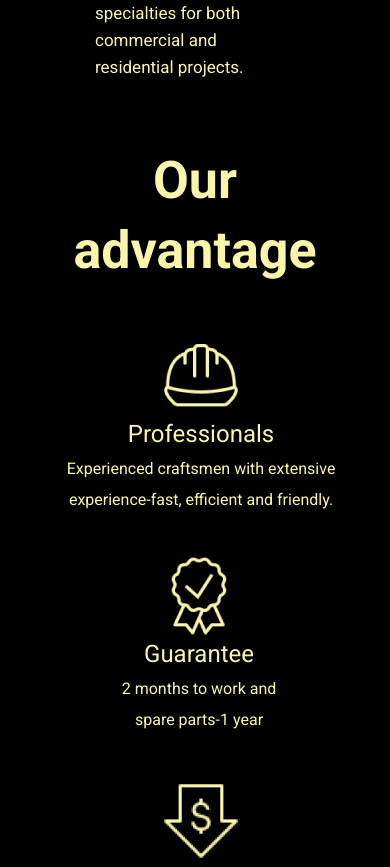
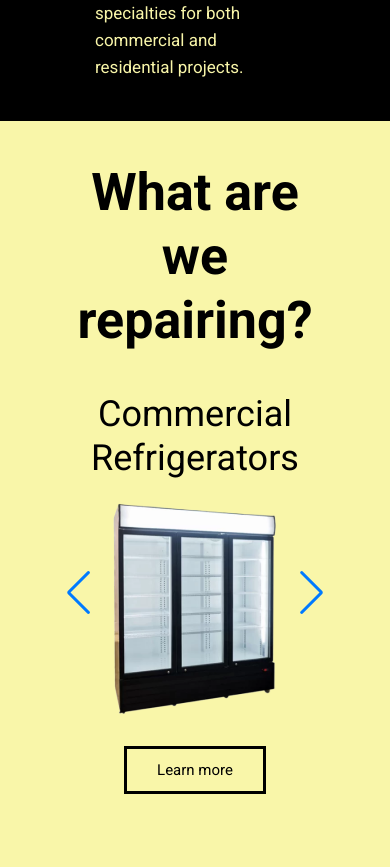
Before and after one commit to elnurruzmanov/Pro-Tech, a React (Create React App) app: page / in a window 390 px wide. Shown: the part 1120-1987 px from the top of the page. Built offline with nearby package versions, Linux system fonts and the light colour scheme.

Commit message:
I also installed the animations

```diff
--- a/package.json
+++ b/package.json
@@ -10,6 +10,7 @@
     "react": "^18.2.0",
     "react-dom": "^18.2.0",
     "react-hook-form": "^7.35.0",
+    "react-reveal": "^1.2.2",
     "react-router-dom": "^6.3.0",
     "react-scripts": "5.0.1",
     "semantic-ui-css": "^2.4.1",
--- a/src/App.js
+++ b/src/App.js
@@ -7,7 +7,7 @@ import { Routes, Route } from "react-router-dom";
 //components
 import Home from "./components/Home/Home";
 import About from "./components/About/About";
-// import Repair from "./components/Repair/Repair";
+import Repair from "./components/Repair/Repair";
 import Services from "./components/Services/Services";
 import Clients from "./components/Clients/Clients";
 import Works from "./components/Works/Works";
@@ -22,9 +22,9 @@ function App() {
       <Routes>
         <Route path="/" element={<About />} />
       </Routes>
-      {/* <Routes>
+      <Routes>
         <Route path="/" element={<Repair />} />
-      </Routes> */}
+      </Routes>
       <Routes>
         <Route path="/" element={<Services />} />
       </Routes>
--- a/src/components/About/About.jsx
+++ b/src/components/About/About.jsx
@@ -1,21 +1,39 @@
-import React from 'react'
-import "./About.css"
+import React from "react";
+import "./About.css";
+
+//React Reveal
+
+import Rotate from "react-reveal/Rotate";
+import Fade from 'react-reveal/Fade';
 
 const About = () => {
   return (
-    <div className='About'>
+    <div className="About">
       <div className="container">
         <div className="About-info">
           <div className="about-title">
-            <h1 className='about'>About</h1>
+            <Rotate top left>
+              <h1 className="about">About</h1>
+            </Rotate>
           </div>
           <div className="about-text">
-            <p className="about-texts">Appliance Service and Repair. Heating and Air Conditioning (HVAC) Service and Repair Appliances:Commercial Refrigerators,Commercial Freezers,Washers / Dryers, Stoves ,Wine Cooler, Commercial Ice Makers,Coolers and A/C (HVAC) Service and Repair are specialties VP Reliable Appliance Service provides in the city of Los Angeles Area Repairs, restorations, welding, rewiring, seal system compressor, and other services are our specialties for both commercial and residential projects.</p>
+          <Fade right>
+            <p className="about-texts">
+              Appliance Service and Repair. Heating and Air Conditioning (HVAC)
+              Service and Repair Appliances:Commercial Refrigerators,Commercial
+              Freezers,Washers / Dryers, Stoves ,Wine Cooler, Commercial Ice
+              Makers,Coolers and A/C (HVAC) Service and Repair are specialties
+              VP Reliable Appliance Service provides in the city of Los Angeles
+              Area Repairs, restorations, welding, rewiring, seal system
+              compressor, and other services are our specialties for both
+              commercial and residential projects.
+            </p>
+            </Fade>
           </div>
         </div>
       </div>
     </div>
-  )
-}
+  );
+};
 
-export default About
+export default About;
--- a/src/components/Home/Home.jsx
+++ b/src/components/Home/Home.jsx
@@ -2,8 +2,12 @@ import React from "react";
 import "./Home.css";
 
 //images
-import Phone from "../../assets/images/phone.png"
-import Register from "../../assets/images/register-countries.png"
+import Phone from "../../assets/images/phone.png";
+import Register from "../../assets/images/register-countries.png";
+
+//React Reveal
+
+import Bounce from "react-reveal/Bounce";
 
 const Home = () => {
   return (
@@ -11,10 +15,12 @@ const Home = () => {
       <div className="Home">
         <div className="container">
           <div className="home-info">
-
             <div className="home-title">
+              <Bounce left>
                 <h1 className="home_title-info">Appliance repair. Pro Tech</h1>
+              </Bounce>
             </div>
+            <Bounce right>
               <div className="home-form">
                 <div className="call-us">
                   <img src={Phone} alt="" className="Phone" />
@@ -41,6 +47,7 @@ const Home = () => {
                   <button className="home-btn">Order</button>
                 </form>
               </div>
+            </Bounce>
           </div>
         </div>
       </div>
--- a/src/components/Repair/Repair.css
+++ b/src/components/Repair/Repair.css
@@ -74,3 +74,71 @@
  /*********************************/
 
  /* OPEN RESPONSIVE */
+ .repair-swiper{
+  display: none;
+ }
+
+
+ @media (max-width:720px) {
+  .container{
+    width: 610px;
+    margin: 0 auto;
+  }
+.repair-list{
+  display: none;
+}
+.repair-swiper{
+display: block;
+}
+.repair-swiper .repair-item{
+  width: 100%;
+}
+ }
+
+ @media (max-width:620px) {
+  .container{
+    width: 510px;
+    margin: 0 auto;
+  }
+.repair-list{
+  display: none;
+}
+.repair-swiper{
+display: block;
+}
+.repair-swiper .repair-item{
+  width: 100%;
+}
+ }
+
+ @media (max-width:520px) {
+  .container{
+    width: 410px;
+    margin: 0 auto;
+  }
+.repair-list{
+  display: none;
+}
+.repair-swiper{
+display: block;
+}
+.repair-swiper .repair-item{
+  width: 100%;
+}
+ }
+
+ @media (max-width:420px) {
+  .container{
+    width: 310px;
+    margin: 0 auto;
+  }
+.repair-list{
+  display: none;
+}
+.repair-swiper{
+display: block;
+}
+.repair-swiper .repair-item{
+  width: 100%;
+}
+ }
--- a/src/components/Repair/Repair.jsx
+++ b/src/components/Repair/Repair.jsx
@@ -14,6 +14,20 @@ import Dishvashers from "../../assets/images/Dishvashers.png"
 import Cooler from "../../assets/images/Cooler.png"
 import Ice from "../../assets/images/Ice-makers.png"
 import Coolers from "../../assets/images/Coolers.png"
+import { Swiper, SwiperSlide } from "swiper/react";
+
+// Import Swiper styles
+import "swiper/css";
+import "swiper/css/pagination";
+import "swiper/css/navigation";
+
+
+// import required modules
+import { Pagination, Navigation } from "swiper";
+
+// React Reveal
+
+import Bounce from 'react-reveal/Bounce';
 
 
 const Repair = () => {
@@ -22,6 +36,7 @@ const Repair = () => {
   <div className="container">
     <h1 className="repair-title">What are we repairing?</h1>
     <ul className="repair-list">
+    <Bounce left>
       <li className="repair-item">
         <h3 className="repair-item_info">Commercial Refrigerators</h3>
         <img src={Commercial} alt="" className='household-appliances' />
@@ -37,6 +52,8 @@ const Repair = () => {
         <img src={Freezer} alt="" className='household-appliances' />
         <Link to="/" className='repair-item_link'>Learn more</Link>
       </li>
+      </Bounce>
+      <Bounce right>
       <li className="repair-item">
         <h3 className="repair-item_info">Washers / Dryers</h3>
         <img src={Washers} alt="" className='household-appliances' />
@@ -52,6 +69,8 @@ const Repair = () => {
         <img src={Dishvashers} alt="" className='household-appliances' />
         <Link to="/" className='repair-item_link'>Learn more</Link>
       </li>
+      </Bounce>
+      <Bounce left>
       <li className="repair-item">
         <h3 className="repair-item_info">Wine Cooler</h3>
         <img src={Cooler} alt="" className='household-appliances' />
@@ -67,7 +86,93 @@ const Repair = () => {
         <img src={Coolers} alt="" className='household-appliances' />
         <Link to="/" className='repair-item_link'>Learn more</Link>
       </li>
+      </Bounce>
     </ul>
+    <div className='repair-swiper'>
+
+      <Swiper slidesPerView={1} spaceBetween={0} loop={true}
+      navigation={true} modules={[ Navigation]} className="mySwiper">
+        <Bounce left>
+        <SwiperSlide>
+          <li className="repair-item">
+            <h3 className="repair-item_info">Commercial Refrigerators</h3>
+            <img src={Commercial} alt="" className='household-appliances' />
+            <Link to="/" className='repair-item_link'>Learn more</Link>
+          </li>
+        </SwiperSlide>
+        <SwiperSlide>
+          <li className="repair-item">
+            <h3 className="repair-item_info">Commercial Freezers</h3>
+            <img src={Freezers} alt="" className='household-appliances' />
+            <Link to="/" className='repair-item_link'>Learn more</Link>
+          </li>
+        </SwiperSlide>
+        <SwiperSlide>
+          <li className="repair-item">
+            <h3 className="repair-item_info">Refrigerators</h3>
+            <img src={Freezer} alt="" className='household-appliances' />
+            <Link to="/" className='repair-item_link'>Learn more</Link>
+          </li>
+        </SwiperSlide>
+        </Bounce>
+      </Swiper>
+    </div>
+    <div className='repair-swiper'>
+      <Swiper slidesPerView={1} spaceBetween={0} loop={true}
+      navigation={true} modules={[ Navigation]} className="mySwiper">
+          <Bounce right>
+        <SwiperSlide>
+        <li className="repair-item">
+        <h3 className="repair-item_info">Washers / Dryers</h3>
+        <img src={Washers} alt="" className='household-appliances' />
+        <Link to="/" className='repair-item_link'>Learn more</Link>
+      </li>
+        </SwiperSlide>
+        <SwiperSlide>
+        <li className="repair-item">
+        <h3 className="repair-item_info">Stoves</h3>
+        <img src={Stoves} alt="" className='household-appliances' />
+        <Link to="/" className='repair-item_link'>Learn more</Link>
+      </li>
+        </SwiperSlide>
+        <SwiperSlide>
+        <li className="repair-item">
+        <h3 className="repair-item_info">Dishwashers</h3>
+        <img src={Dishvashers} alt="" className='household-appliances' />
+        <Link to="/" className='repair-item_link'>Learn more</Link>
+      </li>
+        </SwiperSlide>
+        </Bounce>
+      </Swiper>
+    </div>
+    <div className='repair-swiper'>
+      <Swiper slidesPerView={1} spaceBetween={0} loop={true}
+      navigation={true} modules={[ Navigation]} className="mySwiper">
+        <Bounce left>
+        <SwiperSlide>
+        <li className="repair-item">
+        <h3 className="repair-item_info">Wine Cooler</h3>
+        <img src={Cooler} alt="" className='household-appliances' />
+        <Link to="/" className='repair-item_link'>Learn more</Link>
+      </li>
+        </SwiperSlide>
+        <SwiperSlide>
+        <li className="repair-item">
+        <h3 className="repair-item_info">Commercial Ice Makers</h3>
+        <img src={Ice} alt="" className='household-appliances' />
+        <Link to="/" className='repair-item_link'>Learn more</Link>
+      </li>
+        </SwiperSlide>
+        <SwiperSlide>
+        <li className="repair-item">
+        <h3 className="repair-item_info">Coolers</h3>
+        <img src={Coolers} alt="" className='household-appliances' />
+        <Link to="/" className='repair-item_link'>Learn more</Link>
+      </li>
+        </SwiperSlide>
+        </Bounce>
+      </Swiper>
+    </div>
   </div>
 </div>
 )
```
Also changed, not shown: src/components/Clients/Clients.jsx (+13 -0 lines), src/components/Partners/Partners.jsx (+19 -7 lines), src/components/Services/Services.jsx (+41 -20 lines), src/components/Works/Works.jsx (+19 -5 lines), 1 other file (tests, documents, lock files or other folders). Lines whose indentation alone changed are shown as unchanged.
